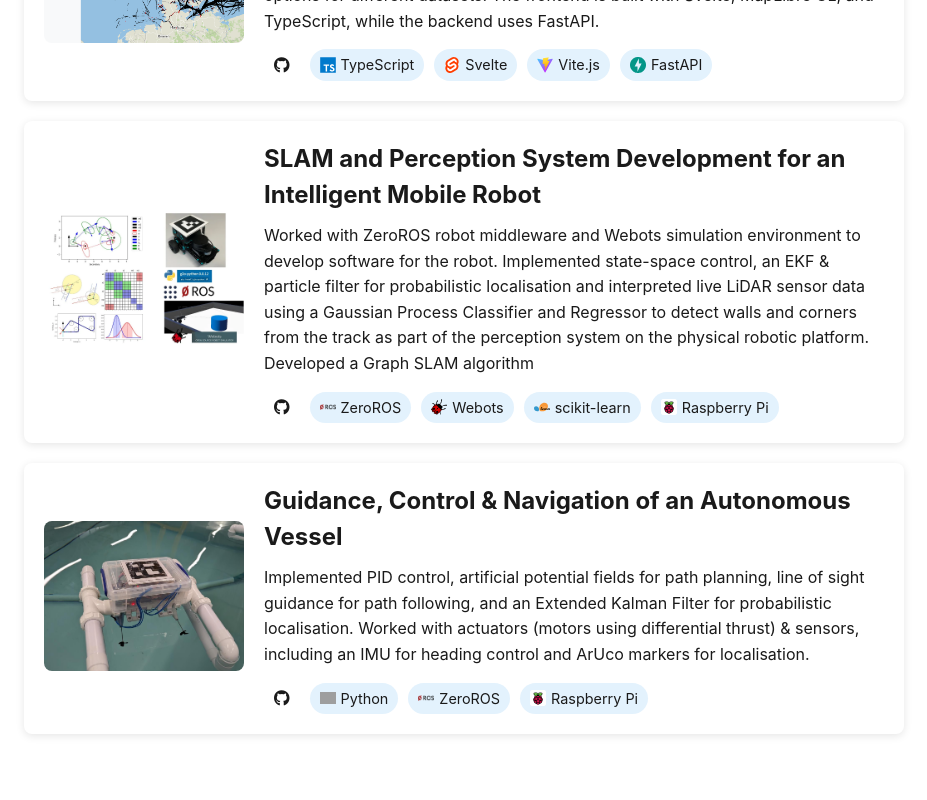
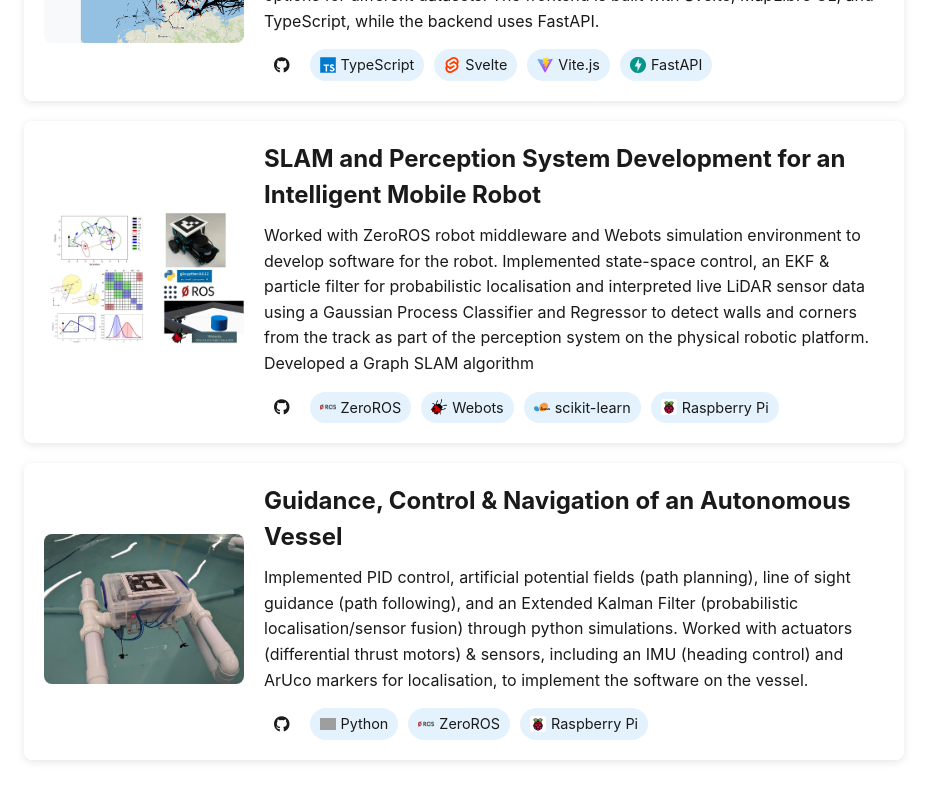
Before and after one commit to Nefelie/portfolio-app, a Svelte app: page / in a window 1280 px wide. Shown: the part 1657-2457 px from the top of the page, without its empty margins (336-1263 px from the left). Built offline with nearby package versions, Linux system fonts and the light colour scheme; grey boxes are pictures that could not be loaded.

Commit message:
updated project description

```diff
--- a/src/App.svelte
+++ b/src/App.svelte
@@ -571,11 +571,13 @@
           <div class="project-details">
             <h3>Guidance, Control & Navigation of an Autonomous Vessel</h3>
             <p>
-              Implemented PID control, artificial potential fields for path
-              planning, line of sight guidance for path following, and an
-              Extended Kalman Filter for probabilistic localisation. Worked with
-              actuators (motors using differential thrust) & sensors, including
-              an IMU for heading control and ArUco markers for localisation.
+              Implemented PID control, artificial potential fields (path
+              planning), line of sight guidance (path following), and an
+              Extended Kalman Filter (probabilistic localisation/sensor fusion)
+              through python simulations. Worked with actuators (differential
+              thrust motors) & sensors, including an IMU (heading control) and
+              ArUco markers for localisation, to implement the software on the
+              vessel.
             </p>
             <div class="skills-container">
               <div class="skills">
```
